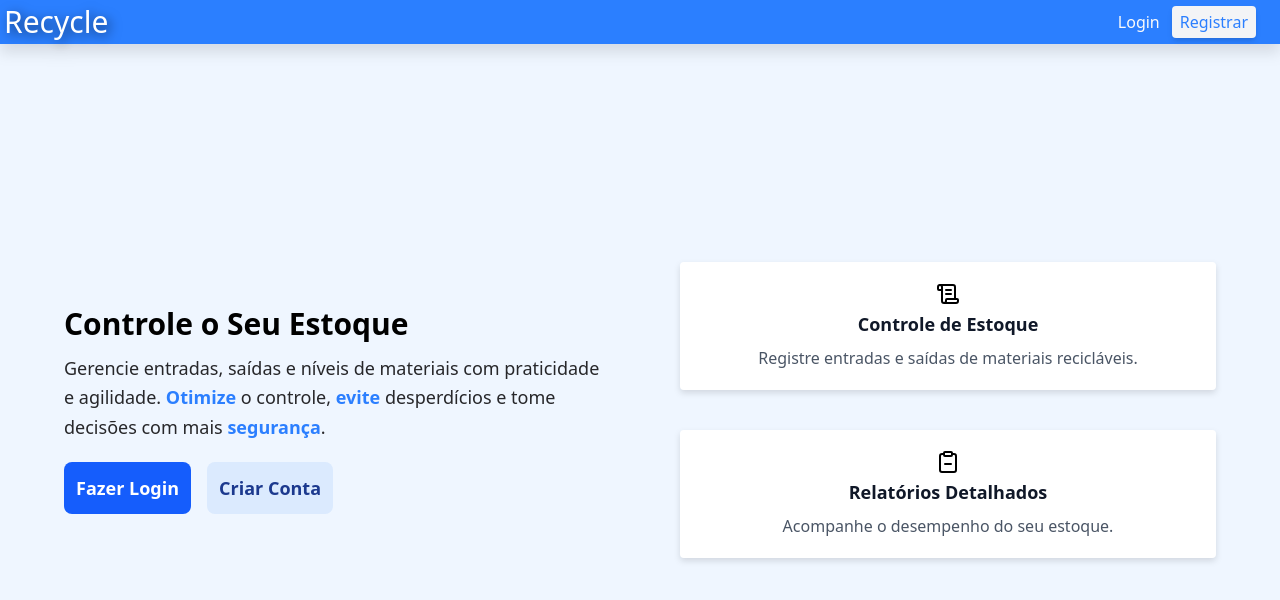
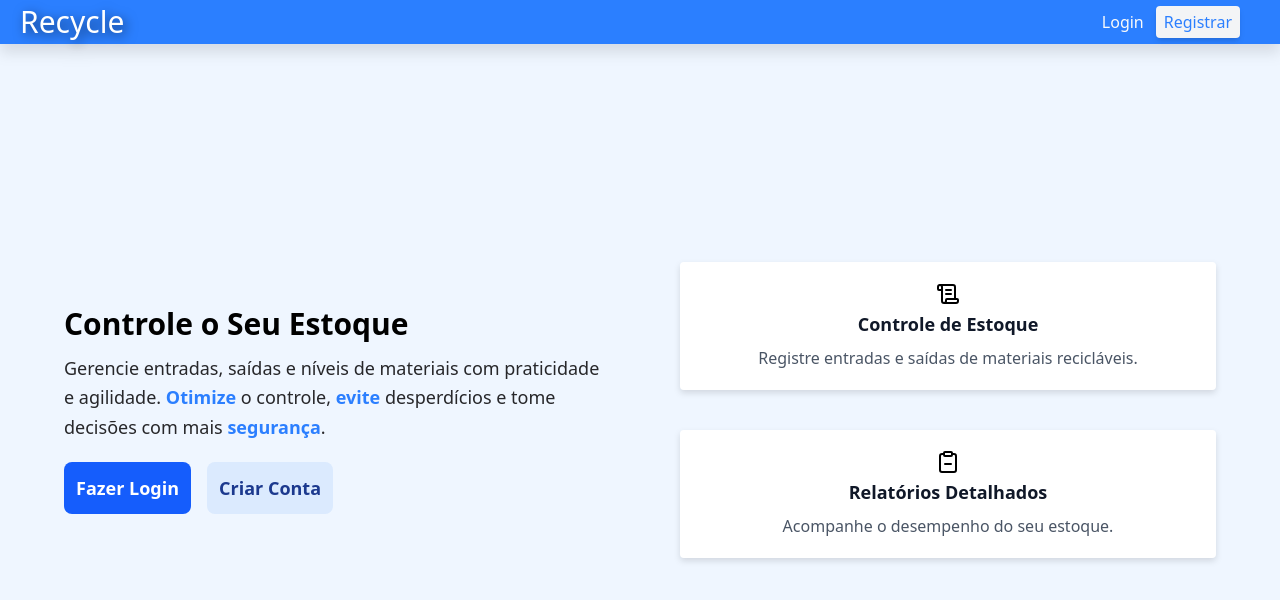
Before and after one commit to SantoGuru/Recycle, a React (Vite) app in the folder frontend/: page / in a window 1280 px wide. Shown: the top 600 px of the page. Built offline with nearby package versions, Linux system fonts and the light colour scheme.

Commit message:
style: ajustes navbar

```diff
--- a/frontend/src/components/ui/Navbar.jsx
+++ b/frontend/src/components/ui/Navbar.jsx
@@ -16,7 +16,7 @@ export default function Navbar() {
   };
 
   return (
-    <div className="fixed top-0 left-0 z-50 w-[100%] flex justify-between items-center bg-blue-500 drop-shadow-xl p-1">
+    <div className="fixed top-0 left-0 z-50 w-[100%] flex justify-between items-center bg-blue-500 drop-shadow-xl py-1 px-5">
       {isLogged ? (
         <>
           <ul className="flex items-center gap-7 mr-5">
--- a/frontend/src/pages/Dashboard.jsx
+++ b/frontend/src/pages/Dashboard.jsx
@@ -1,4 +1,4 @@
-import React, { useEffect, useRef, useState } from "react";
+import  { useEffect, useRef, useState } from "react";
 import { useAuth } from "../store/AuthContext";
 import { Link } from 'react-router-dom';
 import FormulariosModal from "../components/FormulariosModal";
@@ -10,11 +10,9 @@ export default function Dashboard() {
   const { userData } = useAuth();
   const token = userData?.token;
 
-  // Modal
   const modalRefEntrada = useRef();
   const modalRefSaida = useRef();
 
-  // Funções para abrir e fechar o modal
   const abrirModalEntrada = () => {
     modalRefEntrada.current?.open();
   };
```
